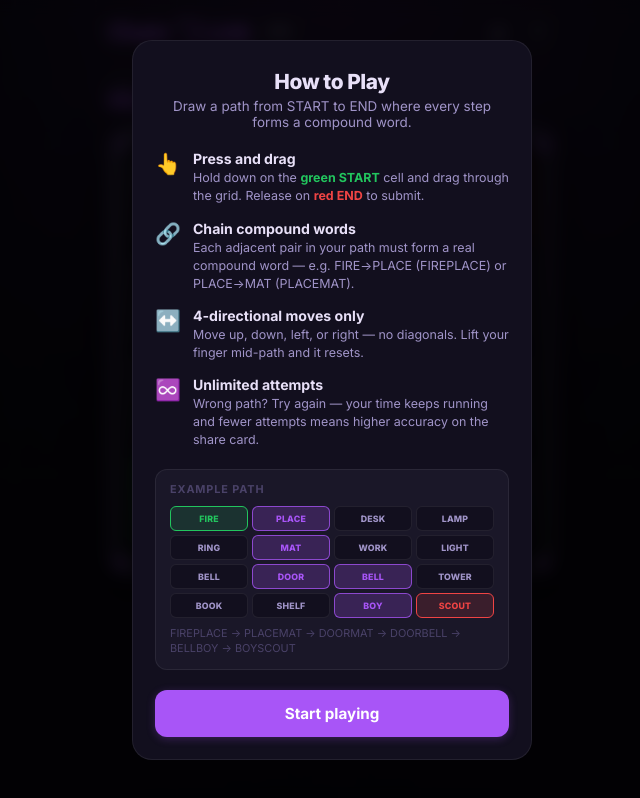
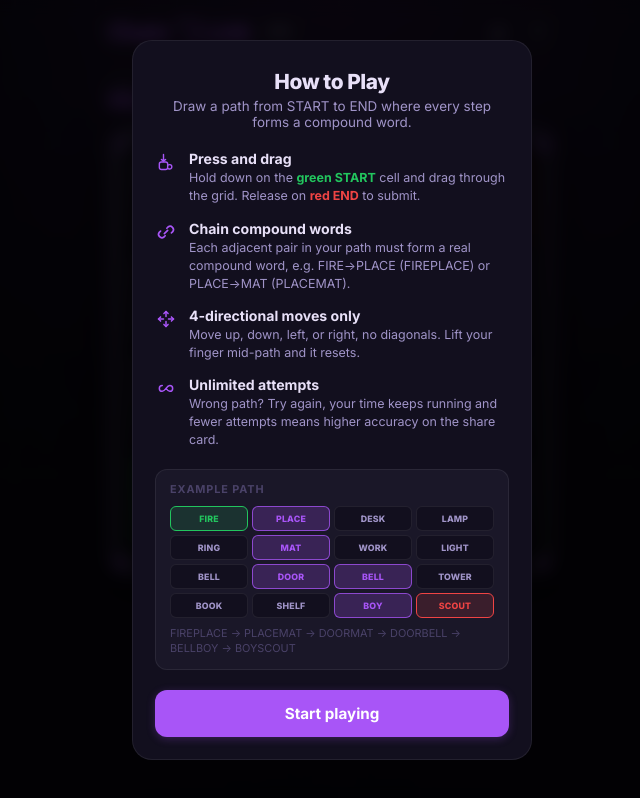
Before and after one commit to balexandr/chain_link, a React (Vite) app: page / in a window 1280 px wide. Shown: the whole page, without its empty margins (308-948 px from the left). Built offline with nearby package versions, Linux system fonts and the light colour scheme; the HTML template or start-up script is replaced by a standard one.

Commit message:
Replace emoji with custom icons across the UI

```diff
--- a/src/App.module.css
+++ b/src/App.module.css
@@ -223,7 +223,9 @@
 }
 
 .noPuzzleEmoji {
-  font-size: 3rem;
+  display: flex;
+  justify-content: center;
+  color: var(--accent);
   margin-bottom: 8px;
 }
 
@@ -259,6 +261,10 @@
 .footerLogo:hover { opacity: 0.8; }
 
 .footerShareAll {
+  display: flex;
+  align-items: center;
+  justify-content: center;
+  gap: 5px;
   margin-top: 2px;
   padding: 6px 14px;
   border-radius: 999px;
--- a/src/components/HowToPlay.jsx
+++ b/src/components/HowToPlay.jsx
@@ -1,3 +1,4 @@
+import { IconDrag, IconLink, IconDirections, IconInfinity } from './Icons';
 import styles from './HowToPlay.module.css';
 
 export default function HowToPlay({ onClose }) {
@@ -9,31 +10,31 @@ export default function HowToPlay({ onClose }) {
 
         <div className={styles.steps}>
           <div className={styles.step}>
-            <span className={styles.stepIcon}>👆</span>
+            <span className={styles.stepIcon}><IconDrag /></span>
             <div>
               <p className={styles.stepTitle}>Press and drag</p>
               <p className={styles.stepDesc}>Hold down on the <strong style={{ color: 'var(--start)' }}>green START</strong> cell and drag through the grid. Release on <strong style={{ color: 'var(--end)' }}>red END</strong> to submit.</p>
             </div>
           </div>
           <div className={styles.step}>
-            <span className={styles.stepIcon}>🔗</span>
+            <span className={styles.stepIcon}><IconLink /></span>
             <div>
               <p className={styles.stepTitle}>Chain compound words</p>
-              <p className={styles.stepDesc}>Each adjacent pair in your path must form a real compound word — e.g. FIRE→PLACE (FIREPLACE) or PLACE→MAT (PLACEMAT).</p>
+              <p className={styles.stepDesc}>Each adjacent pair in your path must form a real compound word, e.g. FIRE→PLACE (FIREPLACE) or PLACE→MAT (PLACEMAT).</p>
             </div>
           </div>
           <div className={styles.step}>
-            <span className={styles.stepIcon}>↔️</span>
+            <span className={styles.stepIcon}><IconDirections /></span>
             <div>
               <p className={styles.stepTitle}>4-directional moves only</p>
-              <p className={styles.stepDesc}>Move up, down, left, or right — no diagonals. Lift your finger mid-path and it resets.</p>
+              <p className={styles.stepDesc}>Move up, down, left, or right, no diagonals. Lift your finger mid-path and it resets.</p>
             </div>
           </div>
           <div className={styles.step}>
-            <span className={styles.stepIcon}>♾️</span>
+            <span className={styles.stepIcon}><IconInfinity /></span>
             <div>
               <p className={styles.stepTitle}>Unlimited attempts</p>
-              <p className={styles.stepDesc}>Wrong path? Try again — your time keeps running and fewer attempts means higher accuracy on the share card.</p>
+              <p className={styles.stepDesc}>Wrong path? Try again, your time keeps running and fewer attempts means higher accuracy on the share card.</p>
             </div>
           </div>
         </div>
--- a/src/components/HowToPlay.module.css
+++ b/src/components/HowToPlay.module.css
@@ -54,9 +54,14 @@
 }
 
 .stepIcon {
-  font-size: 1.3rem;
+  display: flex;
+  align-items: center;
+  justify-content: center;
   flex-shrink: 0;
+  width: 22px;
+  height: 22px;
   margin-top: 1px;
+  color: var(--accent);
 }
 
 .stepTitle {
--- /dev/null
+++ b/src/components/Icons.jsx
@@ -0,0 +1,140 @@
+// Small line-art icon set replacing emoji in Chain Link's UI. Matches
+// the style the header's stats icon already established (24x24
+// viewBox, stroke-based, currentColor, rounded caps). Share text is NOT
+// touched by this: generateShareText() in useGameState.js and the
+// matching hand-built preview in WinScreen.jsx both build plain text
+// sent via SMS/clipboard, a custom icon can't survive that trip, so
+// 🔗/⏱/🎯 stay real Unicode there. The "→" arrows inside How To Play's
+// prose (FIRE→PLACE, the example caption) are typographic word
+// connectors in running text, not UI icons, also left alone.
+function base(props) {
+  return { viewBox: '0 0 24 24', fill: 'none', xmlns: 'http://www.w3.org/2000/svg', 'aria-hidden': true, ...props };
+}
+
+export function IconDrag({ size = 20, ...props }) {
+  return (
+    <svg width={size} height={size} {...base(props)}>
+      <path d="M9 3v8M9 11l-2.5-2M9 11l2.5-2" stroke="currentColor" strokeWidth="1.7" strokeLinecap="round" strokeLinejoin="round" />
+      <rect x="4" y="12" width="10" height="9" rx="2.5" stroke="currentColor" strokeWidth="1.7" />
+      <path d="M15 15.5c2.2-1 4 .3 4 2.3s-1.8 3.3-4 2.3" stroke="currentColor" strokeWidth="1.7" strokeLinecap="round" />
+    </svg>
+  );
+}
+
+export function IconLink({ size = 20, ...props }) {
+  return (
+    <svg width={size} height={size} {...base(props)}>
+      <path d="M10 14L14 10" stroke="currentColor" strokeWidth="2" strokeLinecap="round" />
+      <path d="M13 7.5l1.5-1.5a4 4 0 0 1 5.6 5.6L18.5 13" stroke="currentColor" strokeWidth="2" strokeLinecap="round" />
+      <path d="M11 16.5L9.5 18a4 4 0 0 1-5.6-5.6L5.5 11" stroke="currentColor" strokeWidth="2" strokeLinecap="round" />
+    </svg>
+  );
+}
+
+export function IconDirections({ size = 20, ...props }) {
+  return (
+    <svg width={size} height={size} {...base(props)}>
+      <path d="M12 3v6M12 21v-6M3 12h6M21 12h-6" stroke="currentColor" strokeWidth="1.8" strokeLinecap="round" />
+      <path d="M9.5 5.5L12 3l2.5 2.5M9.5 18.5L12 21l2.5-2.5M5.5 9.5L3 12l2.5 2.5M18.5 9.5L21 12l-2.5 2.5" stroke="currentColor" strokeWidth="1.8" strokeLinecap="round" strokeLinejoin="round" />
+    </svg>
+  );
+}
+
+export function IconInfinity({ size = 20, ...props }) {
+  return (
+    <svg width={size} height={size} {...base(props)}>
+      <path d="M7.5 9a3.5 3.5 0 1 0 0 7c1.5 0 2.6-1 4.5-3.5C13.9 9.9 15 9 16.5 9a3.5 3.5 0 1 1 0 7c-1.5 0-2.6-1-4.5-3.5"
+        stroke="currentColor" strokeWidth="1.8" strokeLinecap="round" />
+    </svg>
+  );
+}
+
+export function IconClose({ size = 16, ...props }) {
+  return (
+    <svg width={size} height={size} {...base(props)}>
+      <path d="M5 5l14 14M19 5L5 19" stroke="currentColor" strokeWidth="2" strokeLinecap="round" />
+    </svg>
+  );
+}
+
+export function IconCheckmark({ size = 16, ...props }) {
+  return (
+    <svg width={size} height={size} {...base(props)}>
+      <path d="M5 12.5l4.5 4.5L19 7" stroke="currentColor" strokeWidth="2.2" strokeLinecap="round" strokeLinejoin="round" />
+    </svg>
+  );
+}
+
+export function IconShare({ size = 16, ...props }) {
+  return (
+    <svg width={size} height={size} {...base(props)}>
+      <path d="M12 15V4M12 4l-3.5 3.5M12 4l3.5 3.5" stroke="currentColor" strokeWidth="1.8" strokeLinecap="round" strokeLinejoin="round" />
+      <path d="M5 13v5.5A1.5 1.5 0 0 0 6.5 20h11a1.5 1.5 0 0 0 1.5-1.5V13" stroke="currentColor" strokeWidth="1.8" strokeLinecap="round" strokeLinejoin="round" />
+    </svg>
+  );
+}
+
+// Win-screen rating badges, 7 tiers from best to "got there eventually".
+export function IconTrophy({ size = 40, ...props }) {
+  return (
+    <svg width={size} height={size} {...base(props)}>
+      <path d="M7 4h10v5a5 5 0 0 1-10 0V4Z" stroke="currentColor" strokeWidth="1.7" strokeLinejoin="round" />
+      <path d="M7 5H4.5A2.5 2.5 0 0 0 5 10h2M17 5h2.5A2.5 2.5 0 0 1 19 10h-2" stroke="currentColor" strokeWidth="1.7" strokeLinecap="round" />
+      <path d="M12 14v3.5M9 21h6M10 17.5h4l.6 3.5H9.4l.6-3.5Z" stroke="currentColor" strokeWidth="1.7" strokeLinejoin="round" />
+    </svg>
+  );
+}
+
+export function IconBolt({ size = 40, ...props }) {
+  return (
+    <svg width={size} height={size} {...base(props)}>
+      <path d="M13 3L5 13.5h5.5L10 21l8-10.5h-5.5L13 3Z" fill="currentColor" stroke="currentColor" strokeWidth="1" strokeLinejoin="round" />
+    </svg>
+  );
+}
+
+export function IconTarget({ size = 40, ...props }) {
+  return (
+    <svg width={size} height={size} {...base(props)}>
+      <circle cx="12" cy="12" r="8.5" stroke="currentColor" strokeWidth="1.6" />
+      <circle cx="12" cy="12" r="5" stroke="currentColor" strokeWidth="1.6" />
+      <circle cx="12" cy="12" r="1.6" fill="currentColor" />
+    </svg>
+  );
+}
+
+export function IconFlame({ size = 40, ...props }) {
+  return (
+    <svg width={size} height={size} {...base(props)}>
+      <path d="M12 3c1 2.5-.5 3.8-1.6 5.1C9.3 9.3 8.5 10.6 8.5 12.5a3.5 3.5 0 0 0 7 0c0-1.2-.5-1.9-1-2.5.9.4 1.5 1.5 1.5 2.9A4.5 4.5 0 0 1 12 21a5.5 5.5 0 0 1-5.5-5.5C6.5 9.5 9 7.5 12 3Z"
+        stroke="currentColor" strokeWidth="1.7" strokeLinejoin="round" />
+    </svg>
+  );
+}
+
+export function IconCheckCircle({ size = 40, ...props }) {
+  return (
+    <svg width={size} height={size} {...base(props)}>
+      <circle cx="12" cy="12" r="9" stroke="currentColor" strokeWidth="1.7" />
+      <path d="M8 12.3l2.6 2.6L16.2 9" stroke="currentColor" strokeWidth="1.8" strokeLinecap="round" strokeLinejoin="round" />
+    </svg>
+  );
+}
+
+export function IconBulb({ size = 40, ...props }) {
+  return (
+    <svg width={size} height={size} {...base(props)}>
+      <path d="M12 3a6.5 6.5 0 0 0-3.8 11.8c.6.45 1 1.17 1 1.95V18h5.6v-1.25c0-.78.4-1.5 1-1.95A6.5 6.5 0 0 0 12 3Z" stroke="currentColor" strokeWidth="1.7" strokeLinejoin="round" />
+      <path d="M9.6 21h4.8M10.2 18.6h3.6" stroke="currentColor" strokeWidth="1.7" strokeLinecap="round" />
+    </svg>
+  );
+}
+
+export function IconRibbon({ size = 40, ...props }) {
+  return (
+    <svg width={size} height={size} {...base(props)}>
+      <circle cx="12" cy="8" r="5" stroke="currentColor" strokeWidth="1.7" />
+      <path d="M9 12.5L7 21l5-2.5 5 2.5-2-8.5" stroke="currentColor" strokeWidth="1.7" strokeLinejoin="round" />
+    </svg>
+  );
+}
--- a/src/components/StatsScreen.jsx
+++ b/src/components/StatsScreen.jsx
@@ -1,3 +1,4 @@
+import { IconClose } from './Icons';
 import styles from './StatsScreen.module.css';
 
 function pad(n) { return String(n).padStart(2, '0'); }
@@ -13,7 +14,7 @@ export default function StatsScreen({ stats, winPct, onClose }) {
       <div className={styles.modal} onClick={(e) => e.stopPropagation()}>
         <div className={styles.header}>
           <h2 className={styles.title}>Statistics</h2>
-          <button className={styles.closeBtn} onClick={onClose} aria-label="Close">✕</button>
+          <button className={styles.closeBtn} onClick={onClose} aria-label="Close"><IconClose /></button>
         </div>
 
         <div className={styles.statsGrid}>
--- a/src/components/WinScreen.module.css
+++ b/src/components/WinScreen.module.css
@@ -101,8 +101,9 @@
 }
 
 .ratingEmoji {
-  font-size: 2.2rem;
-  display: block;
+  display: flex;
+  justify-content: center;
+  color: var(--accent);
   margin-bottom: 4px;
 }
 
@@ -234,6 +235,10 @@
 
 /* Share button */
 .shareButton {
+  display: flex;
+  align-items: center;
+  justify-content: center;
+  gap: 7px;
   width: 100%;
   padding: 12px;
   background: var(--accent);
```
Also changed, not shown: src/App.jsx (+6 -3 lines), src/components/WinScreen.jsx (+12 -11 lines).
